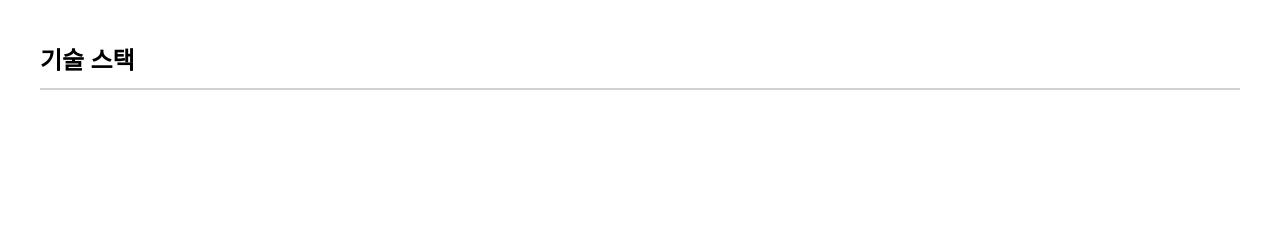
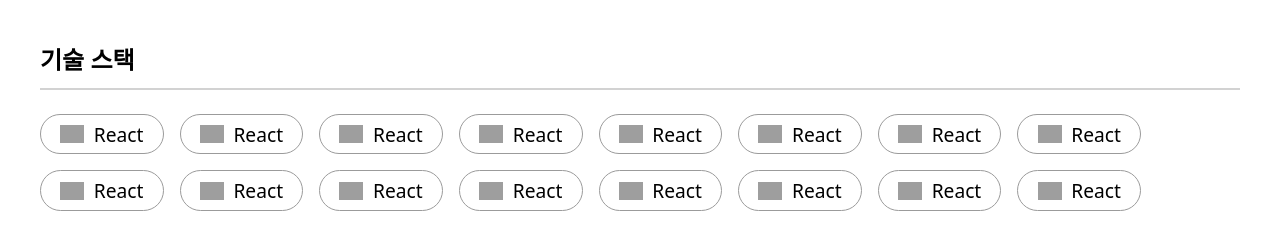
Before and after one commit to woowacourse-teams/2025-moaon, a React app in the folder frontend/: page /detail in a window 1280 px wide. Shown: the part 488-738 px from the top of the page. Built offline with nearby package versions, Linux system fonts and the light colour scheme; grey boxes are pictures that could not be loaded.

Commit message:
chore: DetailPage의 SectionTitle을 TechStacksSection 컴포넌트 내부로 이동

```diff
--- a/frontend/src/pages/detail/DetailPage.tsx
+++ b/frontend/src/pages/detail/DetailPage.tsx
@@ -1,11 +1,30 @@
 import Carousel from "./components/Carousel/Carousel";
-import SectionTitle from "./components/SectionTitle";
+import TechStacksSection from "./components/TechStacksSection/TechStacksSection";
 
 function DetailPage() {
   return (
     <div>
       <Carousel />
-      <SectionTitle text="기술 스택" />
+      <TechStacksSection
+        techStacks={[
+          "1",
+          "2",
+          "3",
+          "4",
+          "1",
+          "2",
+          "3",
+          "4",
+          "1",
+          "2",
+          "3",
+          "4",
+          "1",
+          "2",
+          "3",
+          "4",
+        ]}
+      />
     </div>
   );
 }
--- a/frontend/src/pages/detail/components/SectionTitle.styled.ts
+++ b/frontend/src/pages/detail/components/SectionTitle.styled.ts
@@ -8,4 +8,5 @@ export const SectionTitle = styled.h2`
 
 export const Divider = styled.div`
   border: 1px solid #d2d2d2;
+  margin-bottom: 1.5rem;
 `;
```
